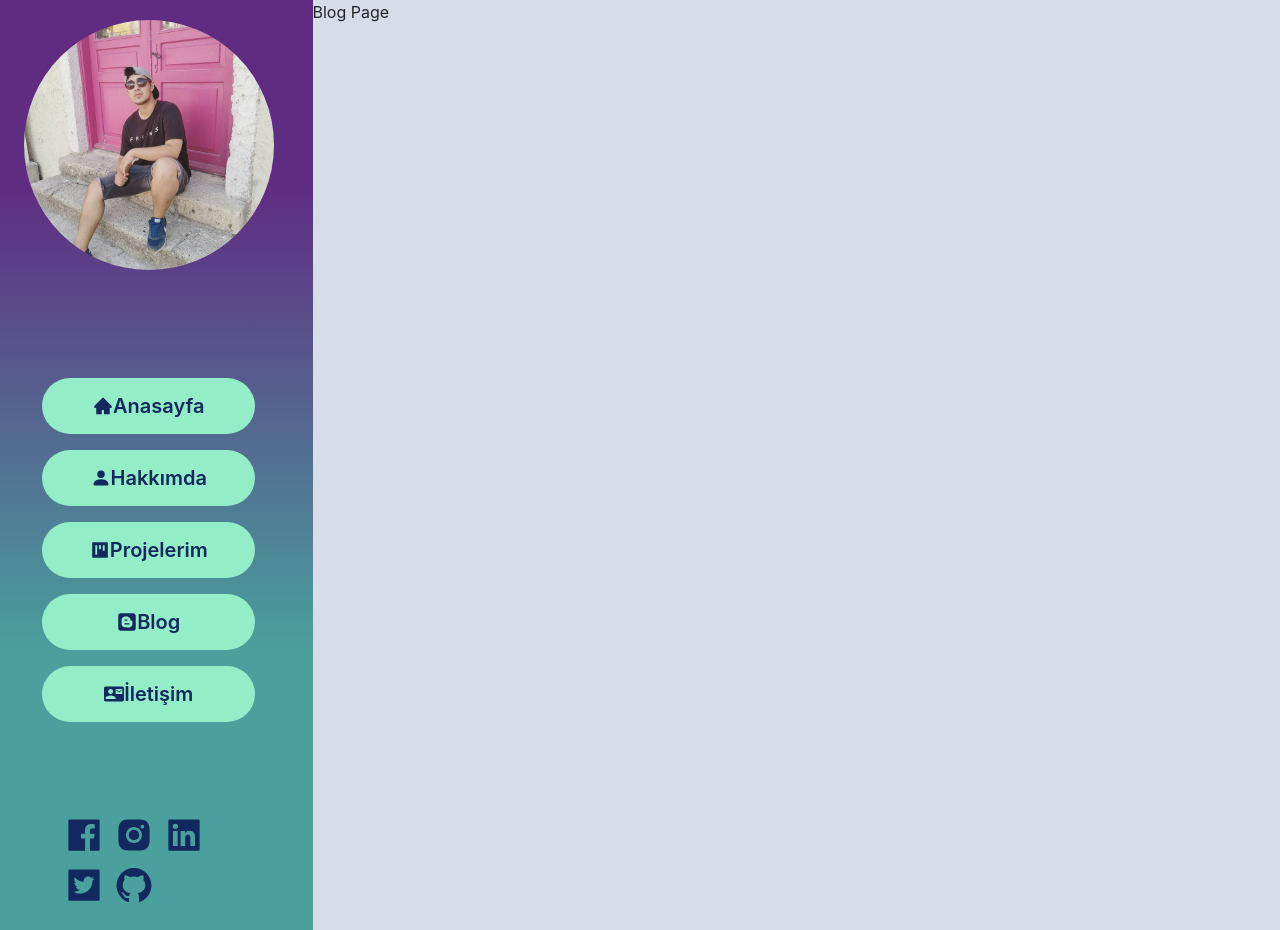
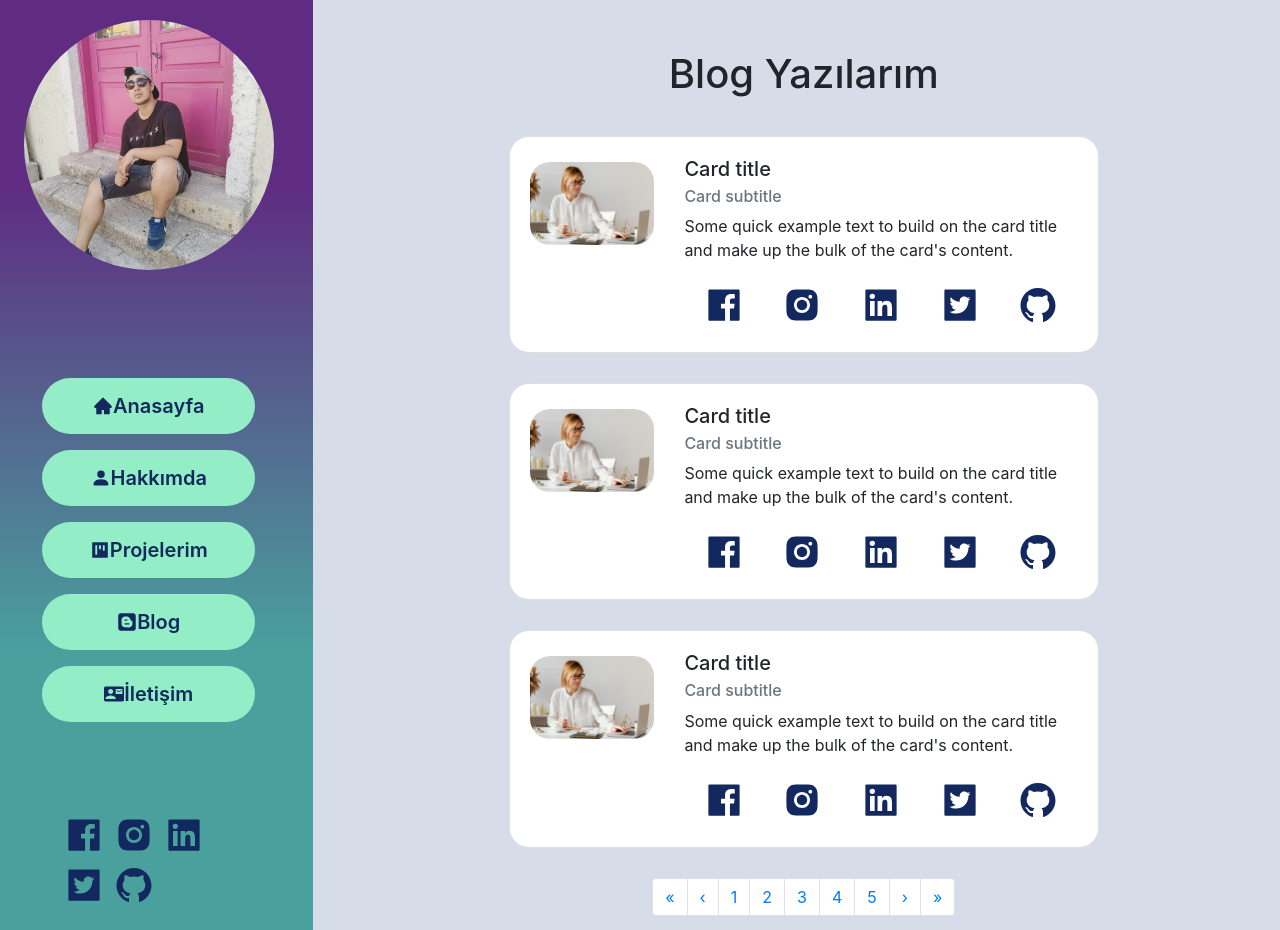
Before and after one commit to yeg2799/My-Introduction-Page, a React (Create React App) app: page /blog in a window 1280 px wide. Built offline with nearby package versions, Linux system fonts and the light colour scheme.

Commit message:
blog kısmı tamamlandı

```diff
--- a/src/components/Content/Aboutme.js
+++ b/src/components/Content/Aboutme.js
@@ -11,9 +11,9 @@ import {
 import "../../style/Menu/aboutme.scss";
 const Aboutme = () => {
   return (
-    <div className="about-me" style={{ paddingTop: "30px" }}>
+    <div className="about-me" style={{ paddingTop: "50px" }}>
       <h1 style={{ textAlign: "center" }}>Hakkımda</h1>
-      <Row style={{ marginTop: "60px", marginRight: "0px", marginLeft: "0" }}>
+      <Row style={{ marginTop: "40px", marginRight: "0px", marginLeft: "0" }}>
         <Col xs="4">
           <img
             src={profileImage}
--- a/src/components/Content/Blog.js
+++ b/src/components/Content/Blog.js
@@ -1,11 +1,259 @@
-import React from 'react'
+import React from "react";
+import {
+  Card,
+  CardImg,
+  CardText,
+  CardBody,
+  CardTitle,
+  CardSubtitle,
+  Button,
+  Row,
+  Col,
+} from "reactstrap";
+import { Pagination, PaginationItem, PaginationLink } from 'reactstrap';
+import {
+    AiFillFacebook,
+    AiFillInstagram,
+    AiFillLinkedin,
+    AiFillTwitterSquare,
+    AiFillGithub,
+  } from "react-icons/ai";
+import projectImage from "../../images/projectImage.jpg";
+const Blog = () => {
+  return (
+    <div style={{ paddingTop: "50px" }}>
+      <h1 style={{ textAlign: "center" }}>Blog Yazılarım</h1>
+      <Row style={{ margin: "0", display: "flex", justifyContent: "center" }}>
+        <Card style={{ width: "60%",borderRadius:"20px",marginTop:"30px" }}>
+          <Row>
+            <Col xs="3">
+              <CardImg
+                top
+                width="100%"
+                src={projectImage}
+                alt="Card image cap"
+                style={{marginTop:"25px",marginLeft:"20px",borderRadius:"20px"}}
+              />
+            </Col>
+            <Col xs="9">
+              <CardBody>
+                <CardTitle tag="h5">Card title</CardTitle>
+                <CardSubtitle tag="h6" className="mb-2 text-muted">
+                  Card subtitle
+                </CardSubtitle>
+                <CardText>
+                  Some quick example text to build on the card title and make up
+                  the bulk of the card's content.
+                </CardText>
+                <div
+                className="menu-social"
+                style={{
+                  display: "flex",
+                  justifyContent: "space-around",
 
-const Blog = () => {
-    return (
-        <div>
-            Blog Page
-        </div>
-    )
-}
+                }}
+              >
+                <a href="" target="_blank">
+                  <AiFillFacebook
+                    style={{ fontSize: "40px", color: "#13285E" }}
+                  />
+                </a>
+                <a href="" target="_blank">
+                  <AiFillInstagram
+                    style={{ fontSize: "40px", color: "#13285E" }}
+                  />
+                </a>
+                <a href="" target="_blank">
+                  <AiFillLinkedin
+                    style={{ fontSize: "40px", color: "#13285E" }}
+                  />
+                </a>
+                <a href="" target="_blank">
+                  <AiFillTwitterSquare
+                    style={{ fontSize: "40px", color: "#13285E" }}
+                  />
+                </a>
+                <a href="" target="_blank">
+                  <AiFillGithub
+                    style={{ fontSize: "40px", color: "#13285E" }}
+                  />
+                </a>
+              </div>
+              </CardBody>
+            </Col>
+          </Row>
+        </Card>
 
-export default Blog
+        <Card style={{ width: "60%",borderRadius:"20px",marginTop:"30px" }}>
+          <Row>
+            <Col xs="3">
+              <CardImg
+                top
+                width="100%"
+                src={projectImage}
+                alt="Card image cap"
+                style={{marginTop:"25px",marginLeft:"20px",borderRadius:"20px"}}
+              />
+            </Col>
+            <Col xs="9">
+              <CardBody>
+                <CardTitle tag="h5">Card title</CardTitle>
+                <CardSubtitle tag="h6" className="mb-2 text-muted">
+                  Card subtitle
+                </CardSubtitle>
+                <CardText>
+                  Some quick example text to build on the card title and make up
+                  the bulk of the card's content.
+                </CardText>
+                <div
+                className="menu-social"
+                style={{
+                  display: "flex",
+                  justifyContent: "space-around",
+
+                }}
+              >
+                <a href="" target="_blank">
+                  <AiFillFacebook
+                    style={{ fontSize: "40px", color: "#13285E" }}
+                  />
+                </a>
+                <a href="" target="_blank">
+                  <AiFillInstagram
+                    style={{ fontSize: "40px", color: "#13285E" }}
+                  />
+                </a>
+                <a href="" target="_blank">
+                  <AiFillLinkedin
+                    style={{ fontSize: "40px", color: "#13285E" }}
+                  />
+                </a>
+                <a href="" target="_blank">
+                  <AiFillTwitterSquare
+                    style={{ fontSize: "40px", color: "#13285E" }}
+                  />
+                </a>
+                <a href="" target="_blank">
+                  <AiFillGithub
+                    style={{ fontSize: "40px", color: "#13285E" }}
+                  />
+                </a>
+              </div>
+              </CardBody>
+            </Col>
+          </Row>
+        </Card>
+
+        <Card style={{ width: "60%",borderRadius:"20px",marginTop:"30px" }}>
+          <Row>
+            <Col xs="3">
+              <CardImg
+                top
+                width="100%"
+                src={projectImage}
+                alt="Card image cap"
+                style={{marginTop:"25px",marginLeft:"20px",borderRadius:"20px"}}
+              />
+            </Col>
+            <Col xs="9">
+              <CardBody>
+                <CardTitle tag="h5">Card title</CardTitle>
+                <CardSubtitle tag="h6" className="mb-2 text-muted">
+                  Card subtitle
+                </CardSubtitle>
+                <CardText>
+                  Some quick example text to build on the card title and make up
+                  the bulk of the card's content.
+                </CardText>
+                <div
+                className="menu-social"
+                style={{
+                  display: "flex",
+                  justifyContent: "space-around",
+
+                }}
+              >
+                <a href="" target="_blank">
+                  <AiFillFacebook
+                    style={{ fontSize: "40px", color: "#13285E" }}
+                  />
+                </a>
+                <a href="" target="_blank">
+                  <AiFillInstagram
+                    style={{ fontSize: "40px", color: "#13285E" }}
+                  />
+                </a>
+                <a href="" target="_blank">
+                  <AiFillLinkedin
+                    style={{ fontSize: "40px", color: "#13285E" }}
+                  />
+                </a>
+                <a href="" target="_blank">
+                  <AiFillTwitterSquare
+                    style={{ fontSize: "40px", color: "#13285E" }}
+                  />
+                </a>
+                <a href="" target="_blank">
+                  <AiFillGithub
+                    style={{ fontSize: "40px", color: "#13285E" }}
+                  />
+                </a>
+              </div>
+              </CardBody>
+            </Col>
+          </Row>
+        </Card>
+
+
+
+
+
+      </Row>
+
+
+
+
+      <Pagination aria-label="Page navigation example" style={{display:"flex",justifyContent:"center",marginTop:"30px"}}>
+    <PaginationItem>
+        <PaginationLink first href="#" />
+      </PaginationItem>
+      <PaginationItem>
+        <PaginationLink previous href="#" />
+      </PaginationItem>
+      <PaginationItem>
+        <PaginationLink href="#">
+          1
+        </PaginationLink>
+      </PaginationItem>
+      <PaginationItem>
+        <PaginationLink href="#">
+          2
+        </PaginationLink>
+      </PaginationItem>
+      <PaginationItem>
+        <PaginationLink href="#">
+          3
+        </PaginationLink>
+      </PaginationItem>
+      <PaginationItem>
+        <PaginationLink href="#">
+          4
+        </PaginationLink>
+      </PaginationItem>
+      <PaginationItem>
+        <PaginationLink href="#">
+          5
+        </PaginationLink>
+      </PaginationItem>
+      <PaginationItem>
+        <PaginationLink next href="#" />
+      </PaginationItem>
+      <PaginationItem>
+        <PaginationLink last href="#" />
+      </PaginationItem>
+    </Pagination>
+    </div>
+  );
+};
+
+export default Blog;
--- a/src/components/Content/MyProject.js
+++ b/src/components/Content/MyProject.js
@@ -8,7 +8,7 @@ import {
 import projectImage from '../../images/projectImage.jpg'
 const MyProject = () => {
   return (
-    <div>
+    <div style={{paddingTop:"50px"}}>
       <h1 style={{textAlign:"center"}}>Projelerim</h1>
       <Row style={{margin:"0",padding:"50px"}}>
       <Card style={{width:"30%",margin:"20px",borderRadius:"20px"}}>
```
Also changed, not shown: 1 other file (tests, documents, lock files or other folders).
